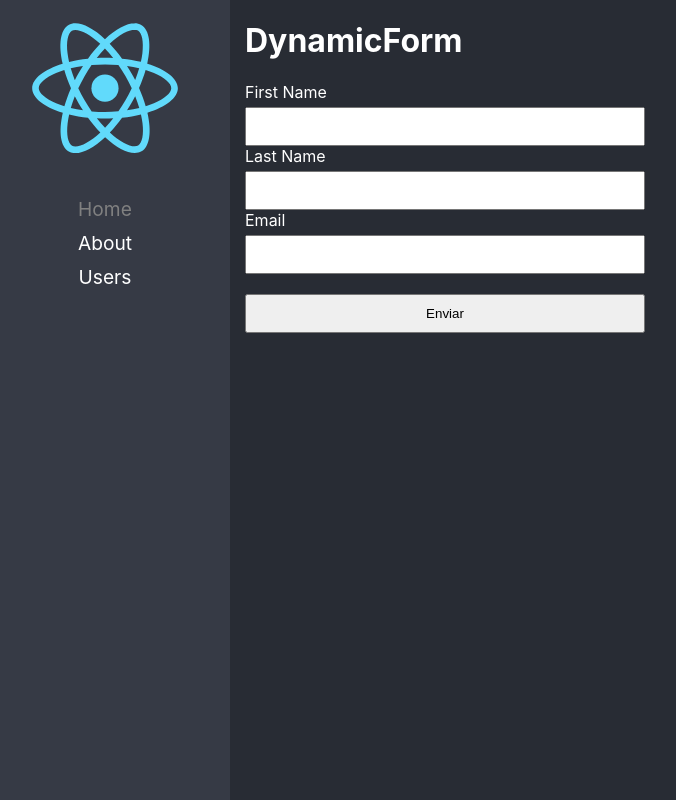
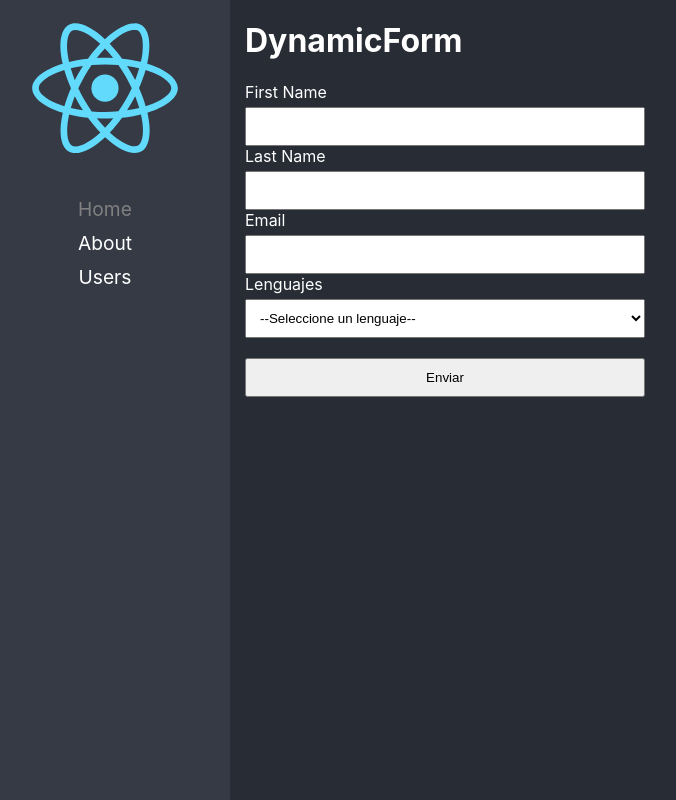
Before and after one commit to adrian1426/ReactTS_Formularios, a React (Create React App) app: page / in a window 1280 px wide. Shown: the whole page, without its empty margins (20-696 px from the left). Built offline with nearby package versions, Linux system fonts and the light colour scheme.

Commit message:
mostrando select dinamico

```diff
--- a/src/data/form.json
+++ b/src/data/form.json
@@ -19,5 +19,33 @@
     "placeholder": "Email",
     "label": "Email",
     "value": ""
+  },
+  {
+    "type": "select",
+    "name": "languages",
+    "label": "Lenguajes",
+    "value": "",
+    "options": [
+      {
+        "type": "text",
+        "label": "--Seleccione un lenguaje--",
+        "value": ""
+      },
+      {
+        "type": "text",
+        "label": "JS",
+        "value": "js"
+      },
+      {
+        "type": "text",
+        "label": "C#",
+        "value": "Csharp"
+      },
+      {
+        "type": "text",
+        "label": "Java",
+        "value": "java"
+      }
+    ]
   }
 ]
--- a/src/pages/DynamicForm.tsx
+++ b/src/pages/DynamicForm.tsx
@@ -1,5 +1,6 @@
 import { Form, Formik } from 'formik';
 import Field from '../components/Field';
+import Select from '../components/Select';
 import formJson from '../data/form.json';
 import '../styles/styles.css';
 
@@ -25,6 +26,27 @@ const DynamicForm = () => {
             <Form>
               {
                 formJson.map(component => {
+                  if (component.type === 'select') {
+                    return (
+                      <Select
+                        key={component.name}
+                        name={component.name}
+                        label={component.label}
+                      >
+                        {component.options?.map(option => {
+                          return (
+                            <option
+                              key={option.value}
+                              value={option.value}
+                            >
+                              {option.label}
+                            </option>
+                          )
+                        })}
+                      </Select>
+                    )
+                  }
+
                   return (
                     <Field
                       key={component.name}
```
